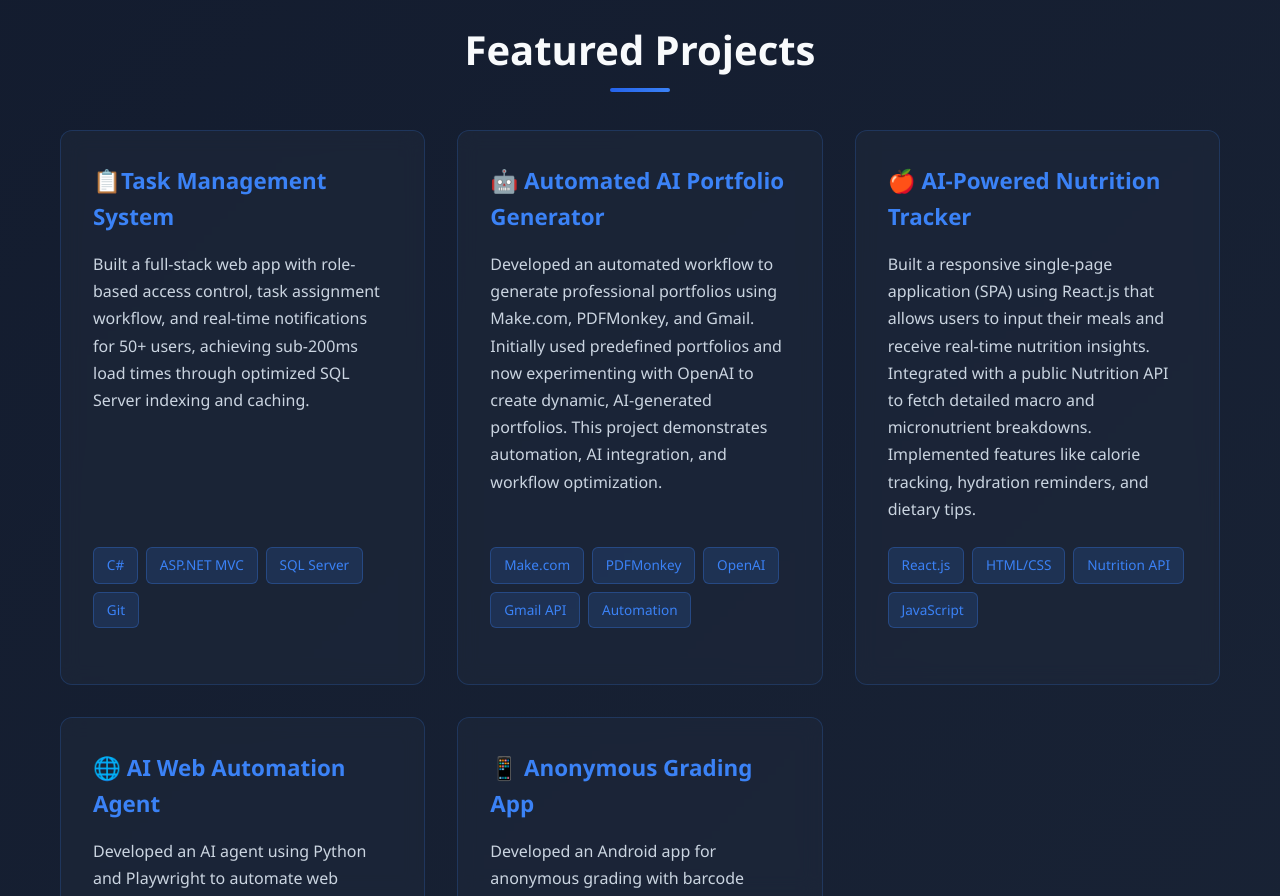
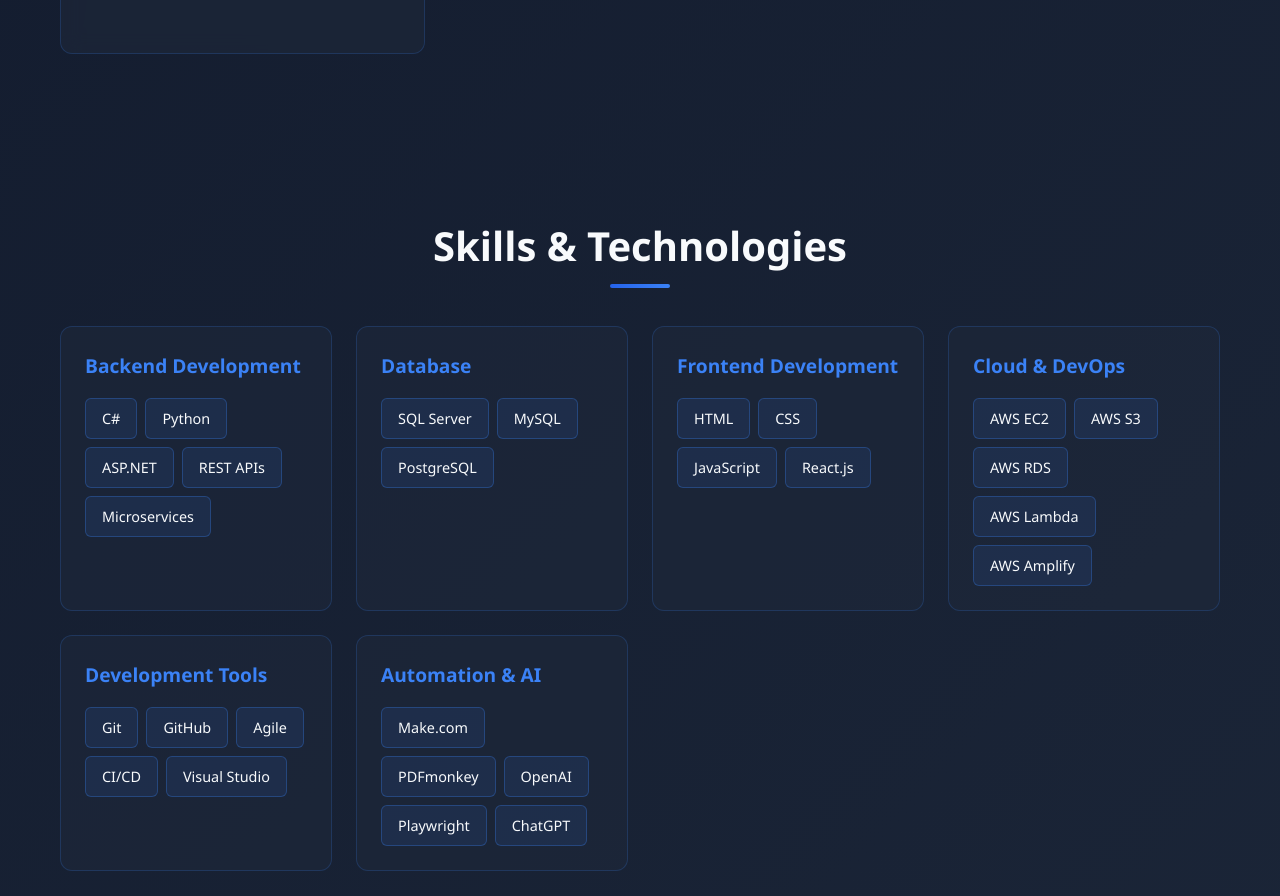
Before and after one commit to sainathmadadi511/sainathmadadi.github.io, a plain HTML site: page index.html in a window 1280 px wide. Shown: the part 1904-2800 px from the top of the page. Drawn offline with Linux system fonts and the light colour scheme.

Commit message:
changes in projects

```diff
--- a/index.html
+++ b/index.html
@@ -3,7 +3,7 @@
 <head>
     <meta charset="UTF-8">
     <meta name="viewport" content="width=device-width, initial-scale=1.0">
-    <title>Sainath M - Software Developer</title>
+    <title>Sainath M - Software Engineer</title>
     <style>
         * {
             margin: 0;
@@ -436,7 +436,6 @@
                 <div class="logo">Sainath M</div>
                 <ul class="nav-links">
                     <li><a href="#about">About</a></li>
-                    <li><a href="#experience">Experience</a></li>
                     <li><a href="#projects">Projects</a></li>
                     <li><a href="#skills">Skills</a></li>
                     <li><a href="#education">Education</a></li>
@@ -449,9 +448,9 @@
     <section class="hero" id="about">
         <div class="container">
             <h1>Sainath Madadi</h1>
-            <p class="subtitle">Software Developer Python | C# | ASP.NET | SQL Server | Restful APIs | AWS</p>
+            <p class="subtitle">Software Engineer | Python | Java | SQL | REST APIs | AWS | React</p>
             <p class="description">
-                Software Developer specializing in C#, ASP.NET, and SQL Server with experience building scalable web applications, RESTful APIs, and database-driven systems.
+                Software Engineer with experience building scalable web applications, RESTful APIs, and database-driven systems.
                 Proven track record of optimizing performance and streamlining workflows across industries, with a Master's in Computer Science from UMBC.
                 Passionate about delivering clean, efficient solutions that make a measurable impact.
             </p>
@@ -462,7 +461,7 @@
         </div>
     </section>
 
-    <section id="experience">
+    <!-- <section id="experience">
         <div class="container">
             <h2 class="section-title">Experience</h2>
             <div class="experience-grid">
@@ -493,26 +492,12 @@
                 </div>
             </div>
         </div>
-    </section>
+    </section> -->
 
     <section id="projects">
         <div class="container">
             <h2 class="section-title">Featured Projects</h2>
             <div class="projects-grid">
-
-                    <div class="project-card">
-                    <h3>📋Task Management System</h3>
-                    <p class="description">
-                        Built a full-stack web app with role-based access control, task assignment workflow, and real-time notifications for 50+ users,
-                        achieving sub-200ms load times through optimized SQL Server indexing and caching.
-                    </p>
-                    <div class="tech-stack">
-                        <span class="tech-badge">C#</span>
-                        <span class="tech-badge">ASP.NET MVC</span>
-                        <span class="tech-badge">SQL Server</span>
-                        <span class="tech-badge">Git</span>
-                    </div>
-                </div>
 
                 <div class="project-card">
                     <h3>🤖 Automated AI Portfolio Generator</h3>
```
